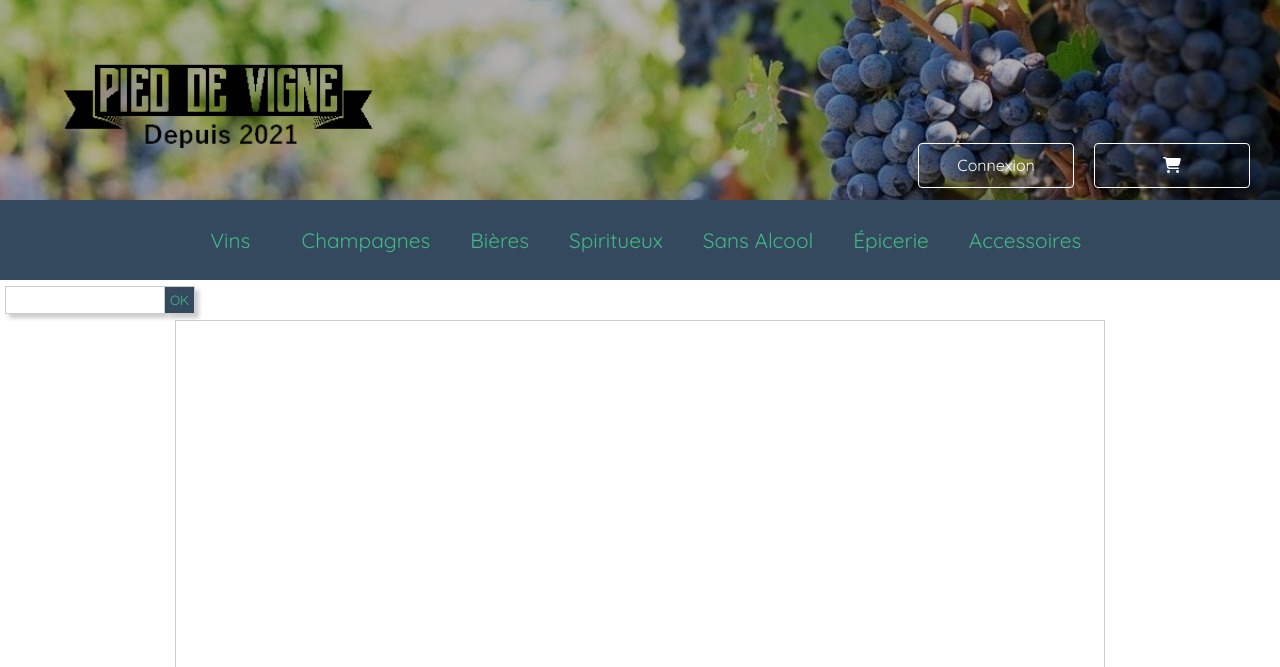
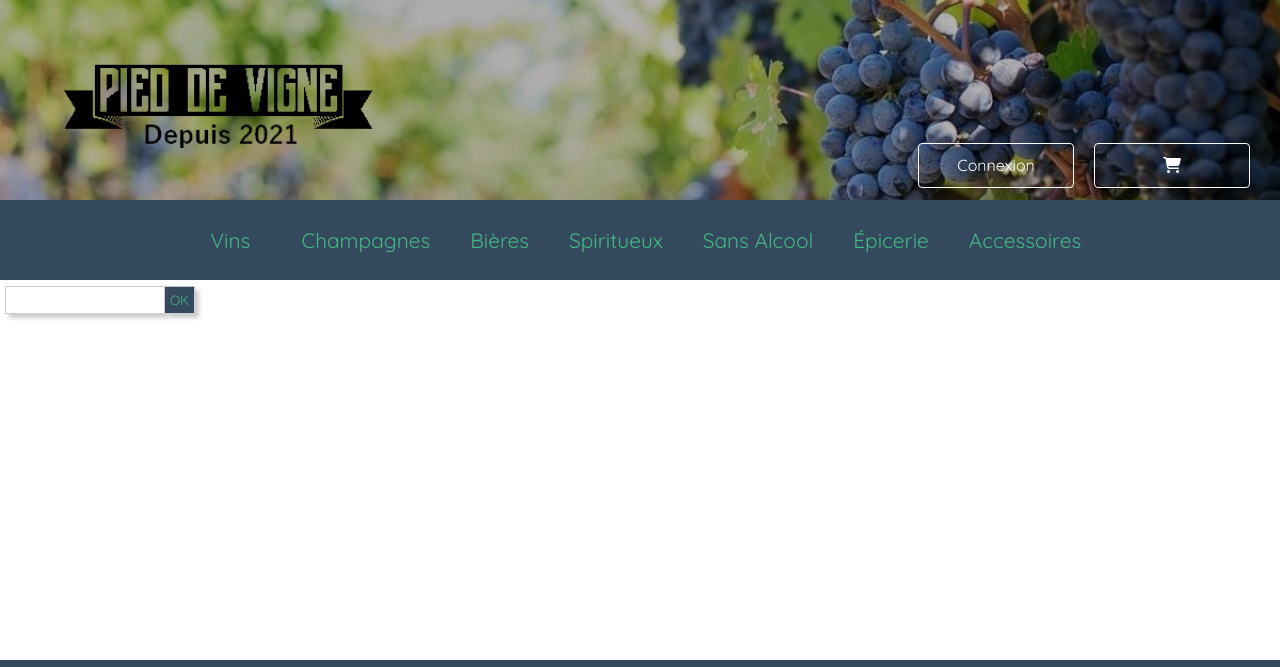
Before and after one commit to dwwm-afpa-29/Template, a plain HTML site: page index.html in a window 1280 px wide. Shown: the top 667 px of the page. Drawn offline with nearby package versions, Linux system fonts and the light colour scheme.

Commit message:
Suppression div essai

```diff
--- a/index.html
+++ b/index.html
@@ -290,9 +290,7 @@
 
     <!-- MAIN -->
     <main>
-        <div class="essai">
 
-        </div>
     </main>
 
     <!-- FOOTER -->
```
